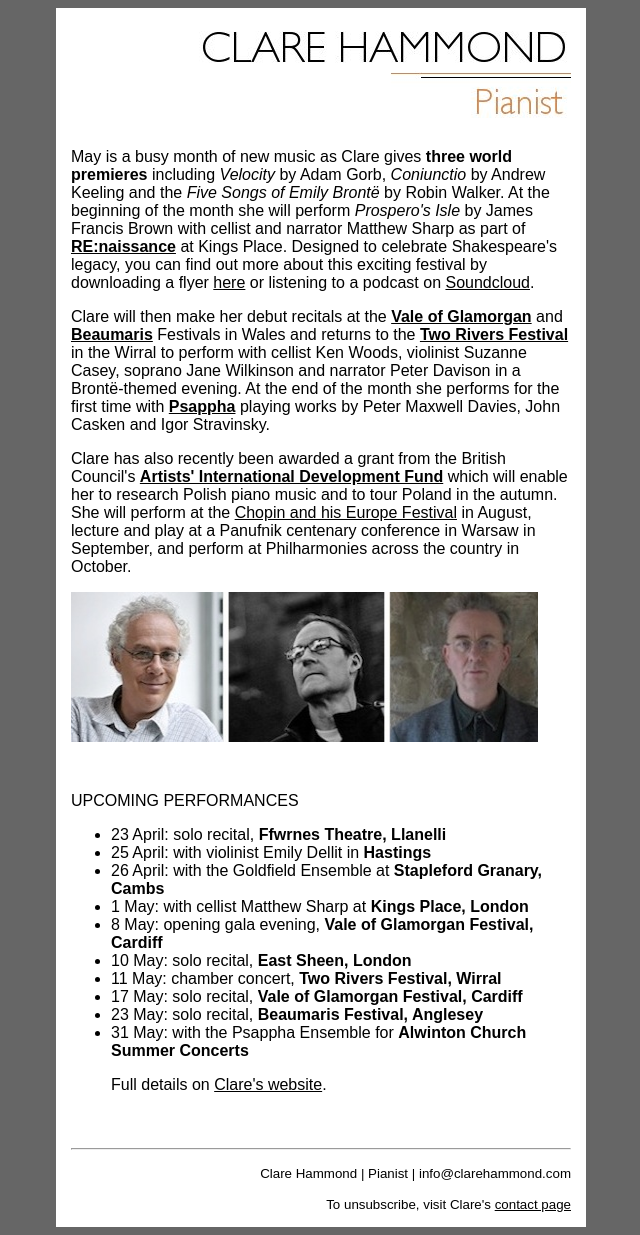
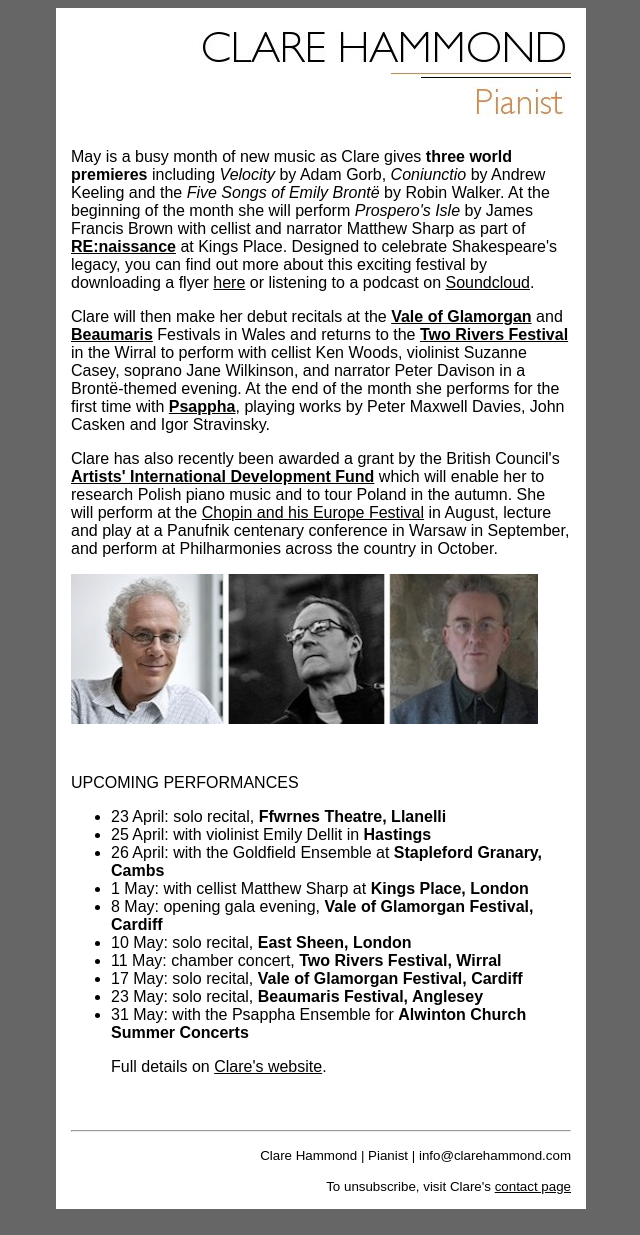
Before and after one commit to hammonc/clarehammond.com, a Jekyll site: the page newsletter-20140415.html, which Jekyll copies as it is, in a window 1280 px wide. Shown: the whole page, without its empty margins (319-959 px from the left). Built offline with Jekyll 4.4.1, drawn with Linux system fonts in a browser that asks for light colours.

Commit message:
corrections

```diff
--- a/newsletter-20140415.html
+++ b/newsletter-20140415.html
@@ -26,9 +26,9 @@
 
 		<p>May is a busy month of new music as Clare gives <strong>three world premieres</strong> including <em>Velocity</em> by Adam Gorb, <em>Coniunctio</em> by Andrew Keeling and the <em>Five Songs of Emily Bront&#235;</em> by Robin Walker. At the beginning of the month she will perform <em>Prospero's Isle</em> by James Francis Brown with cellist and narrator Matthew Sharp as part of <strong><a href="http://www.kingsplace.co.uk/whats-on-book-tickets/curated-weeks/renaissance#.U004fOZdXpY"target="_blank">RE:naissance</a></strong> at Kings Place. Designed to celebrate Shakespeare's legacy, you can find out more about this exciting festival by downloading a flyer <a href="resources/renaissance.pdf"target="_blank">here</a> or listening to a podcast on <a href="https://soundcloud.com/kings-place/matthew-sharps-renaissance"target="_blank">Soundcloud</a>.</p>
 
-<p>Clare will then make her debut recitals at the <strong><a href="http://valeofglamorganfestival.org.uk/concerts/clare-hammond/"target="_blank">Vale of Glamorgan</a></strong> and <strong><a href="http://beaumarisfestival.com/wp/"target="_blank">Beaumaris</a></strong> Festivals in Wales and returns to the <strong><a href="http://www.tworiversfestival.co.uk/ensemble.html"target="_blank">Two Rivers Festival</a></strong> in the Wirral to perform with cellist Ken Woods, violinist Suzanne Casey, soprano Jane Wilkinson and narrator Peter Davison in a Bront&#235;-themed evening. At the end of the month she performs for the first time with <strong><a href="http://www.psappha.com/"target="_blank">Psappha</a></strong> playing works by Peter Maxwell Davies, John Casken and Igor Stravinsky.</p>
+<p>Clare will then make her debut recitals at the <strong><a href="http://valeofglamorganfestival.org.uk/concerts/clare-hammond/"target="_blank">Vale of Glamorgan</a></strong> and <strong><a href="http://beaumarisfestival.com/wp/"target="_blank">Beaumaris</a></strong> Festivals in Wales and returns to the <strong><a href="http://www.tworiversfestival.co.uk/ensemble.html"target="_blank">Two Rivers Festival</a></strong> in the Wirral to perform with cellist Ken Woods, violinist Suzanne Casey, soprano Jane Wilkinson, and narrator Peter Davison in a Bront&#235;-themed evening. At the end of the month she performs for the first time with <strong><a href="http://www.psappha.com/"target="_blank">Psappha</a></strong>, playing works by Peter Maxwell Davies, John Casken and Igor Stravinsky.</p>
 
-<p>Clare has also recently been awarded a grant from the British Council's <strong><a href="http://www.artscouncil.org.uk/funding/apply-funding/apply-for-funding/artists-international-development-fund/"target="_blank">Artists' International Development Fund</a></strong> which will enable her to research Polish piano music and to tour Poland in the autumn. She will perform at the <a href="http://en.chopin.nifc.pl/festival/"target="_blank">Chopin and his Europe Festival</a> in August, lecture and play at a Panufnik centenary conference in Warsaw in September, and perform at Philharmonies across the country in October.</p>
+<p>Clare has also recently been awarded a grant by the British Council's <strong><a href="http://www.artscouncil.org.uk/funding/apply-funding/apply-for-funding/artists-international-development-fund/"target="_blank">Artists' International Development Fund</a></strong> which will enable her to research Polish piano music and to tour Poland in the autumn. She will perform at the <a href="http://en.chopin.nifc.pl/festival/"target="_blank">Chopin and his Europe Festival</a> in August, lecture and play at a Panufnik centenary conference in Warsaw in September, and perform at Philharmonies across the country in October.</p>
 
 
 
```
